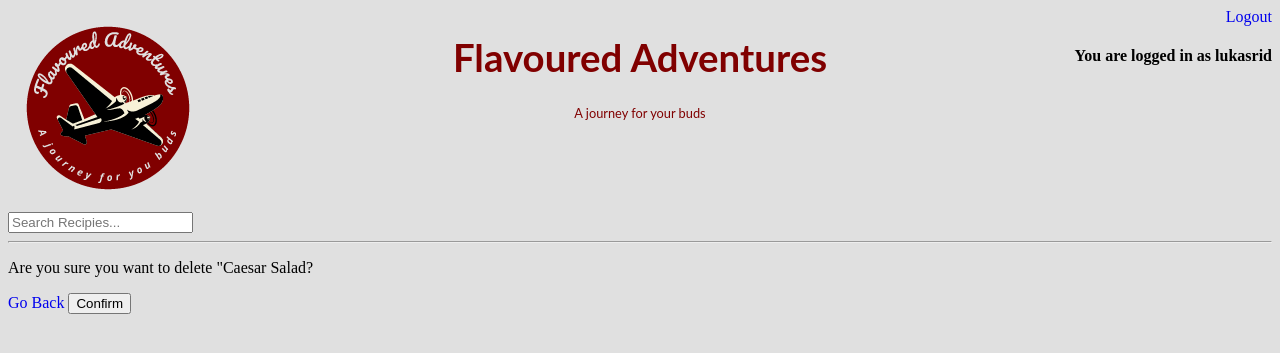
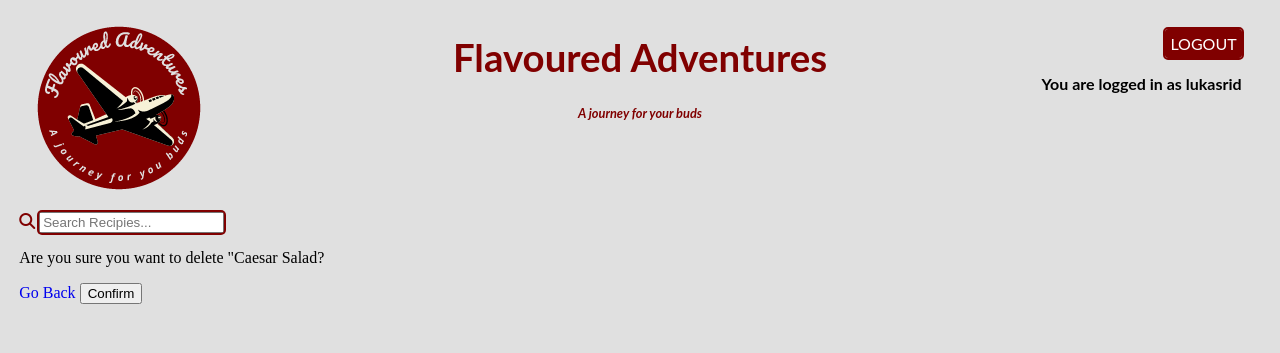
Before and after one commit to Lukasrid/recipe-tracker, a Django app: page /delete-recipe/3 in a window 1280 px wide. Shown: the top 353 px of the page. Run offline with Django 4.2, Linux system fonts and the light colour scheme; a user stored in the database is signed in; data comes from the database, SQL or seed files in the repository; both versions use the stored data as it was after the commit; some libraries are stand-ins or nearby versions.

Commit message:
Finished styling navbar

```diff
--- a/static/styles/styles.css
+++ b/static/styles/styles.css
@@ -1,7 +1,9 @@
-@import url('https://fonts.googleapis.com/css2?family=Courgette&family=Open+Sans:ital,wght@1,700&display=swap');
+@import url('https://fonts.googleapis.com/css2?family=Courgette&family=Open+Sans:wght@500&display=swap');
 
 body {
     background-color: #e0e0e0;
+    margin-left: 1.5vw;
+    margin-right: 1.5vw;
 }
 
 a {
@@ -27,6 +29,14 @@ a {
 
 }
 
+
+
+.search {
+    outline: 2px solid #800000;
+    display: inline;
+    border-radius: 3px;
+}
+
 .logo {
     font-size: 3vw;
     font-family: Lato, "Courgette", Tahoma, Sans-Serif;
@@ -35,17 +45,26 @@ a {
 .slogan {
     font-size: 1vw;
     font-family: Lato, "Open Sans", Tahoma, Sans-Serif;
+    font-weight: bold;
+    font-style: italic;
 }
 
 .login-container {
+    font-family: Lato, "Open Sans", Tahoma, Sans-Serif;
     text-align: right;
-}
-
-.login {
-    margin-bottom: 10px;
+    margin-top: 2vw;
+    margin-right: 1.5vw;
 }
 
 .login-btn {
-    margin-top: 10px;
+    outline: 2px solid #800000;
+    padding: 5px;
+    border-radius: 3px;
+    text-transform: uppercase;
+
+    background-color: #800000;
 }
+
+.login-btn-txt {
+    color: white;
 }
--- a/templates/main.html
+++ b/templates/main.html
@@ -27,5 +27,6 @@
     {% endblock %}
 
 </body>
-
+<!-- font awesome script-->
+<script src="https://kit.fontawesome.com/e670a6b528.js" crossorigin="anonymous"></script>
 </html>
--- a/templates/navbar.html
+++ b/templates/navbar.html
@@ -8,25 +8,38 @@
             {% endif %}
         </a>
         <form method="GET" action="{% url 'home' %}">
-            <input type="text" name="q" placeholder="Search Recipies..." id="search">
+            <div class="search-container">
+                <span>
+                    <i class="fa-solid fa-magnifying-glass" style="color: #800000;"></i>
+                </span>
+                <span class="search">
+
+                    <input type="text" name="q" placeholder="Search Recipies..." id="search">
+                </span>
+            </div>
+
+
+
         </form>
     </div>
 
     <div>
         <h1 class="logo">Flavoured Adventures</h1>
-        <p class="slogan">A journey for your buds</p>
+        <p class="slogan" style="font-weight: bold; font-style: italic;">A journey for your buds</p>
     </div>
 
     <div class="login-container">
         {% if request.user.is_authenticated %}
-        <a href="{% url 'logout' %}" class="login-btn">Logout</a>
+        <span class="login-btn">
+            <a href="{% url 'logout' %}" class="login-btn-txt">Logout</a>
+        </span>
         <h4 class="login">You are logged in as {{request.user}}</h4>
         {% else %}
-        <a href="{% url 'login' %}" class="login-btn">Login</a>
+        <span class="login-btn">
+            <a href="{% url 'login' %}" class="login-btn-txt">Login</a>
+        </span>
         <h4 class="login">You are currently not logged in</h4>
         {% endif %}
     </div>
 
 </div>
-
-<hr>
```
Also changed, not shown: base/templates/base/cuisines_view.html (+3 -5 lines), db.sqlite3.
